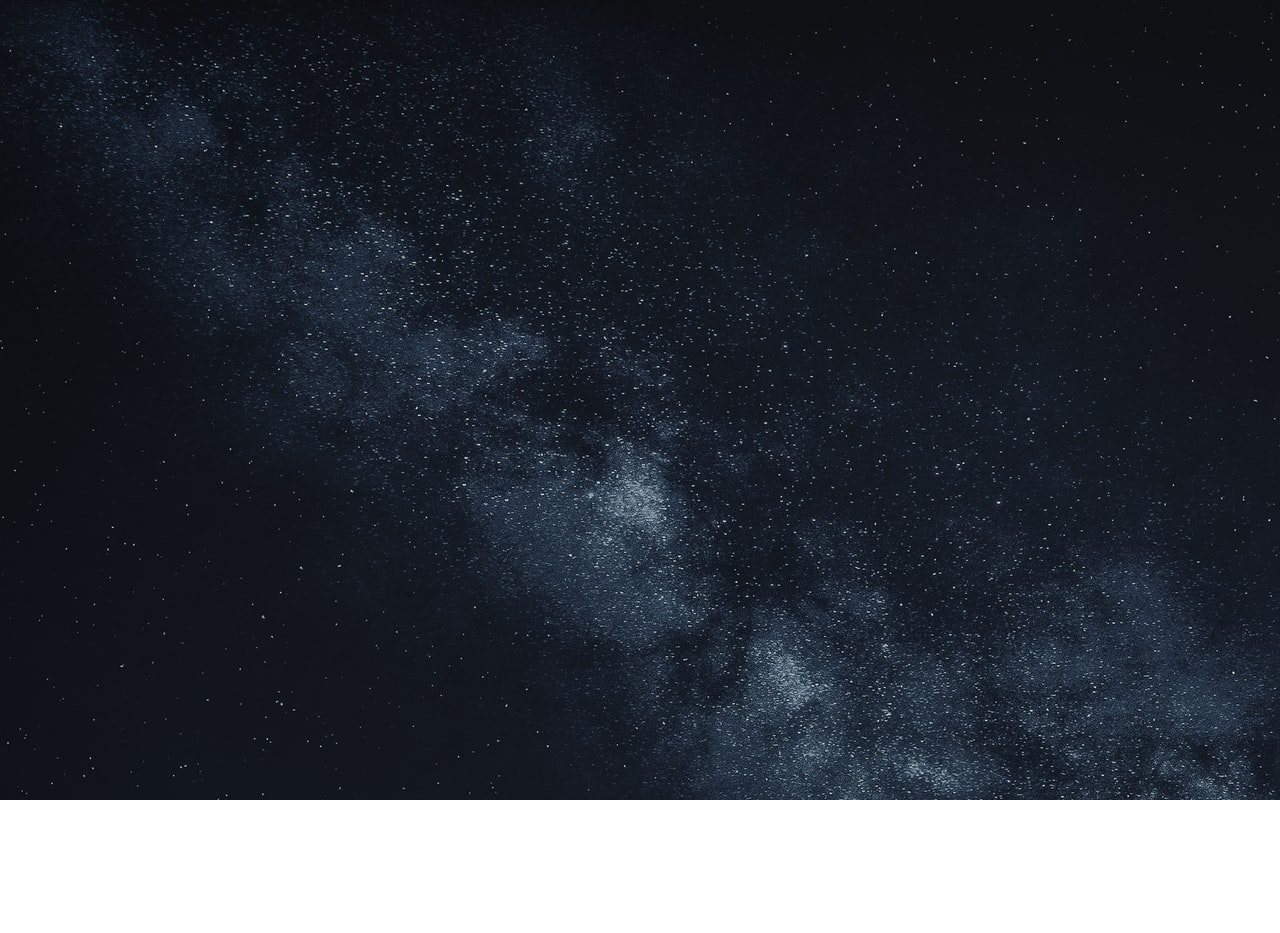
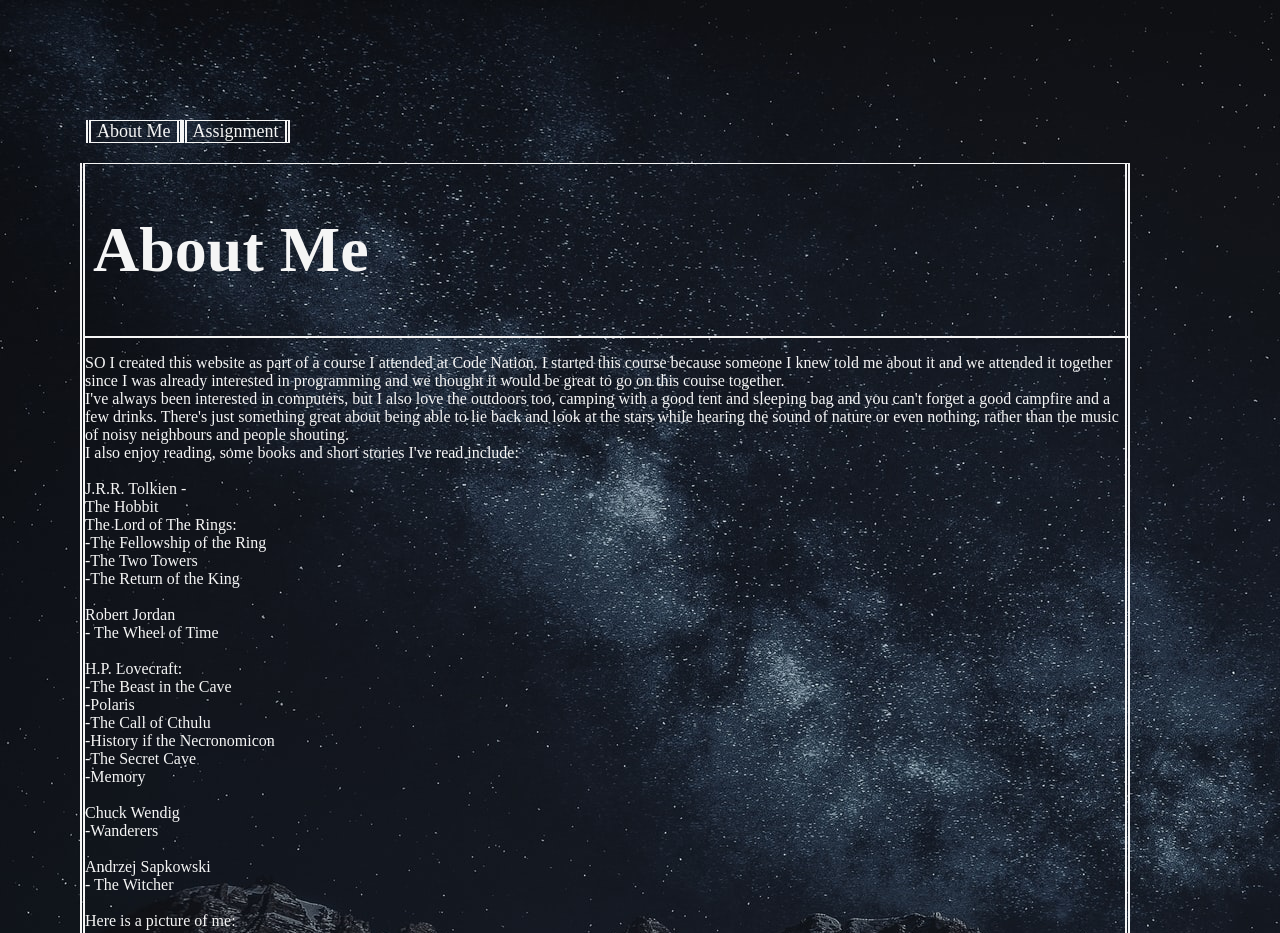
Before and after one commit to ToniSmith93/mywebsiteproject, a plain HTML site: page index.html in a window 1280 px wide. Shown: the top 933 px of the page. Before the commit the page ends 800 px from the top, so only its background shows below. Drawn offline with Linux system fonts and the light colour scheme.

Commit message:
Add files via upload

```diff
--- a/index.html
+++ b/index.html
@@ -8,5 +8,96 @@
   <title>My Code Nation Assignment - About Me</title>
 </head>
 <body>
+
+
+
+  <!-- Top Nav Bar Start -->
+
+  <div id = "topnavbar" class="container">
+    <nav>
+      <ul>
+        <li class="navbaritems"><a href="#aboutme">About Me</a></li>
+        <li class="navbaritems"><a href="assignment.html">Assignment</a></li>
+      </ul>
+      </nav>
+  </div>
+
+  <!-- Top Nav Bar End -->
+
+  <!-- About Me End -->
+
+  <div id = "header">
+    <h1>About Me</h1>
+  </div>
+
+  <div id = "text" class="container">
+    <section>
+      <article>
+
+        <p>SO I created this website as part of a course I attended at Code Nation. I started this course because someone I knew told me about it and we attended it together since I was already interested in programming and we thought it would be great to go on this course together.
+          <br>
+          I've always been interested in computers, but I also love the outdoors too, camping with a good tent and sleeping bag and you can't forget a good campfire and a few drinks. There's just something great about being able to lie back and look at the stars while hearing the sound of nature or even nothing, rather than the music of noisy neighbours and people shouting.
+          <br>
+          I also enjoy reading, some books and short stories I've read include:
+          <br>
+          <br>
+          J.R.R. Tolkien -
+          <br>
+          The Hobbit
+          <br>
+          The Lord of The Rings:
+          <br>
+          -The Fellowship of the Ring
+          <br>
+          -The Two Towers
+          <br>
+          -The Return of the King
+          <br>
+          <br>
+          Robert Jordan
+          <br>
+          - The Wheel of Time
+          <br>
+          <br>
+          H.P. Lovecraft:
+          <br>
+          -The Beast in the Cave
+          <br>
+          -Polaris
+          <br>
+          -The Call of Cthulu
+          <br>
+          -History if the Necronomicon
+          <br>
+          -The Secret Cave
+          <br>
+          -Memory
+          <br>
+          <br>
+          Chuck Wendig
+          <br>
+          -Wanderers
+          <br>
+          <br>
+          Andrzej Sapkowski
+          <br>
+          - The Witcher
+          <br>
+          <br>
+          Here is a picture of me:
+        </p>
+  <!-- Picture -->
+
+  <div id = "pictureborder" class="solid">
+    <img class="one" src="Me.jpg" width="230" height="300">
+  </div>
+
+  <!-- Picture -->
+      </article>
+    </section>
+  </div>
+
+  <!-- About Me end -->
+
 </body>
 </html>
```
